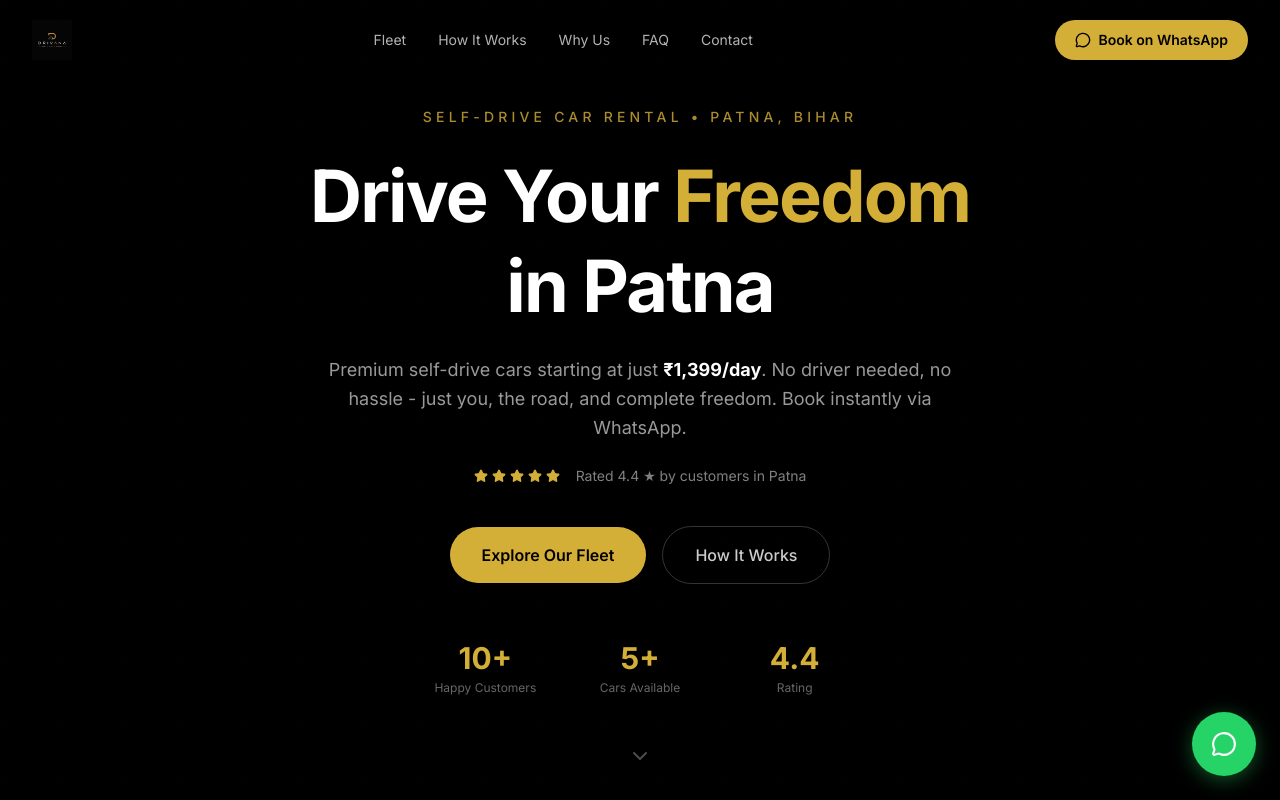
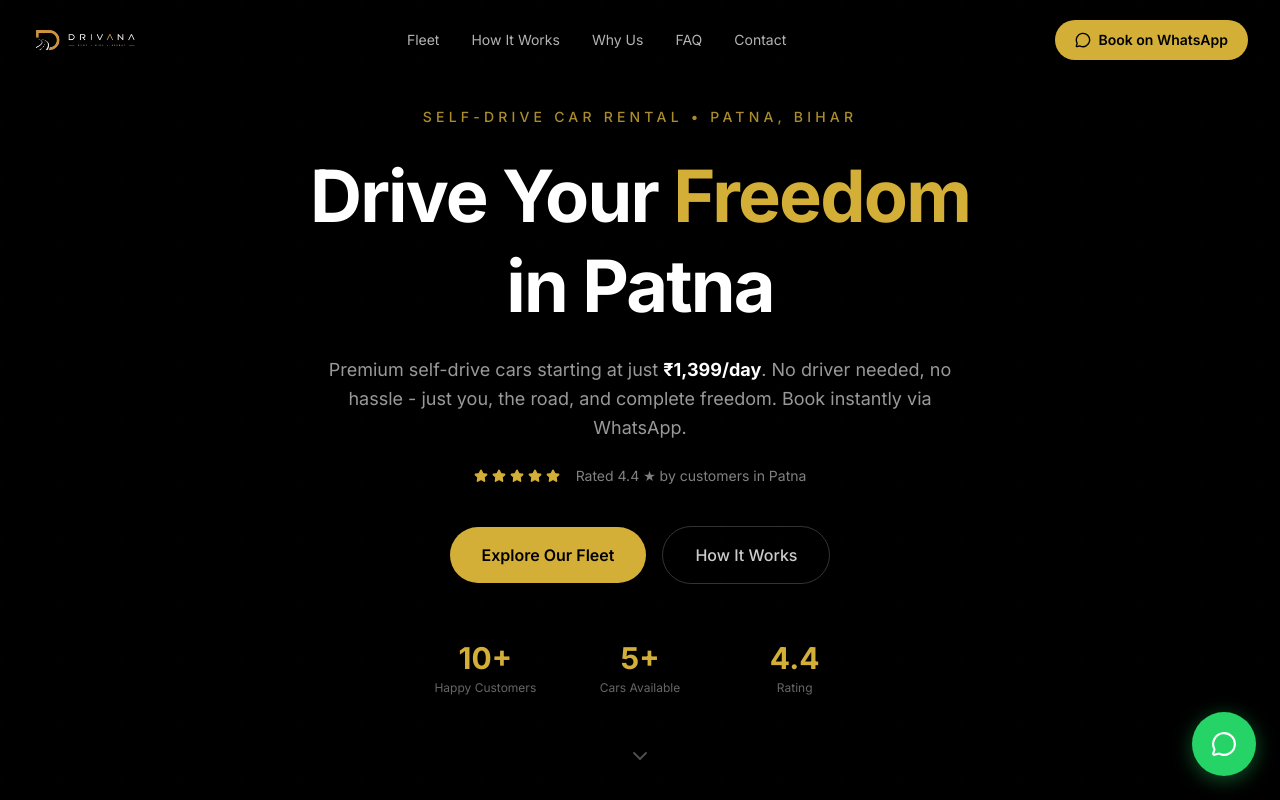
Before and after one commit to rvshekhar10/drivana, a Next.js app: page / in a window 1280 px wide. Shown: the top 800 px of the page. Built offline with nearby package versions, Linux system fonts and the light colour scheme.

Commit message:
chore: update logo to drivana-logo-patna.png, remove old file

```diff
--- a/src/app/layout.tsx
+++ b/src/app/layout.tsx
@@ -98,7 +98,7 @@ export default function RootLayout({
         name: "DRIVANA - Self Drive Car Rental",
         alternateName: "Drivana",
         url: "https://drivana.in",
-        logo: "https://drivana.in/IMG_8609.PNG",
+        logo: "https://drivana.in/drivana-logo-patna.png",
         image: "https://drivana.in/og-image.png",
         description:
           "Premium self-drive car rental service in Patna, Bihar. Rent well-maintained cars without a driver at affordable prices. Book via WhatsApp.",
@@ -225,8 +225,8 @@ export default function RootLayout({
   return (
     <html lang="en" className={inter.variable}>
       <head>
-        <link rel="icon" href="/IMG_8609.PNG" type="image/png" />
-        <link rel="apple-touch-icon" href="/IMG_8609.PNG" />
+        <link rel="icon" href="/drivana-logo-patna.png" type="image/png" />
+        <link rel="apple-touch-icon" href="/drivana-logo-patna.png" />
         <link rel="manifest" href="/manifest.json" />
         <meta name="theme-color" content="#D4AF37" />
         <meta name="geo.region" content="IN-BR" />
--- a/src/components/FAQ.tsx
+++ b/src/components/FAQ.tsx
@@ -38,7 +38,7 @@ const faqs = [
   {
     question: "What is the security deposit amount?",
     answer:
-      "The security deposit starts from ₹5,000 and varies depending on the vehicle type. It is refundable upon safe return of the vehicle in clean condition. Note: Any damage repairs or extra cleaning charges will be deducted from the deposit. We provide only clean, well-maintained vehicles — please return them in the same condition. Payment can be made via UPI, bank transfer, or cash.",
+      "The security deposit starts from ₹5,000 and varies depending on the vehicle type. It is refundable upon safe return of the vehicle in clean condition. Note: Any damage repairs or extra cleaning charges will be deducted from the deposit. We provide only clean, well-maintained vehicles - please return them in the same condition. Payment can be made via UPI, bank transfer, or cash.",
   },
   {
     question: "Is there a km limit per day?",
--- a/src/components/Footer.tsx
+++ b/src/components/Footer.tsx
@@ -24,7 +24,7 @@ export default function Footer() {
           {/* Brand */}
           <div className="lg:col-span-1">
             <Image
-              src="/IMG_8609.PNG"
+              src="/drivana-logo-patna.png"
               alt="DRIVANA Logo"
               width={140}
               height={40}
--- a/src/components/Navbar.tsx
+++ b/src/components/Navbar.tsx
@@ -47,7 +47,7 @@ export default function Navbar() {
           {/* Logo */}
           <a href="/" className="flex items-center gap-2" aria-label="DRIVANA Home">
             <Image
-              src="/IMG_8609.PNG"
+              src="/drivana-logo-patna.png"
               alt="DRIVANA Logo"
               width={140}
               height={40}
```
Also changed, not shown: public/IMG_8609.PNG (deleted), public/drivana-logo-patna.png (added), public/manifest.json.
